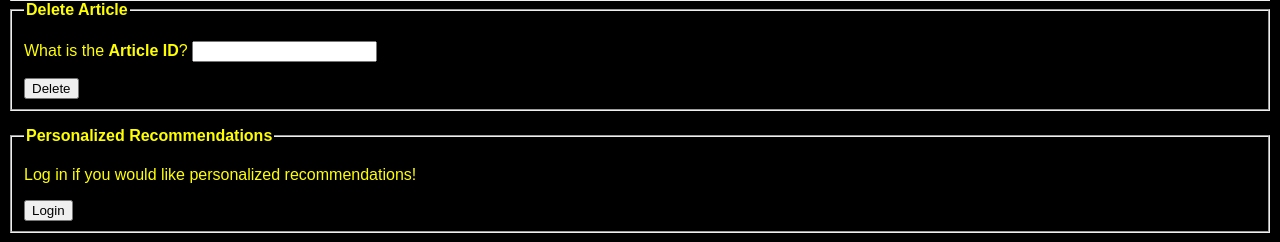
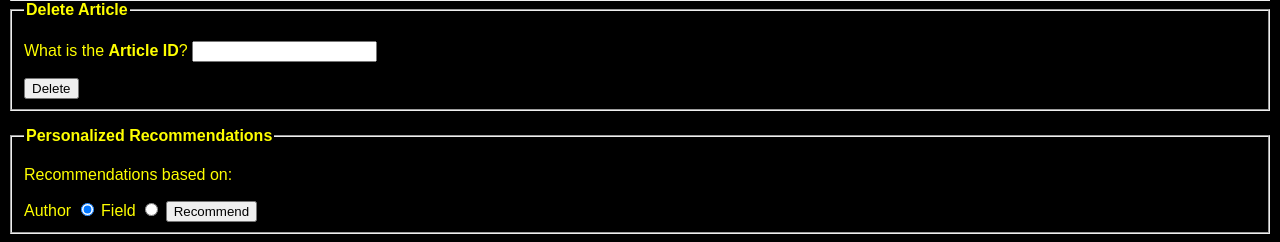
Before and after one commit to hyun11732/abracada, a Flask app: page / in a window 1280 px wide. Shown: the part 1014-1256 px from the top of the page. Run offline with Flask 2, Linux system fonts and the light colour scheme.

```diff
--- a/templates/webpage.html
+++ b/templates/webpage.html
@@ -159,8 +159,16 @@
     <form>
       <fieldset>
         <legend><b>Personalized Recommendations</b></legend>
-        <p>Log in if you would like personalized recommendations!</p>
-        <button type="button" onclick="personal_recommend()">Login</button>
+        <p>Recommendations based on:</p>
+        <label class="container">Author
+          <input type="radio" checked="checked" name="radio2">
+          <span class="checkmark"></span>
+        </label>
+        <label class="container">Field
+          <input type="radio" name="radio2">
+          <span class="checkmark"></span>
+        </label>
+        <button type="button" onclick="personal_recommend()">Recommend</button>
       </fieldset>
     </form>
     <script src="https://ajax.googleapis.com/ajax/libs/jquery/3.4.1/jquery.min.js"></script>
@@ -269,8 +277,19 @@
       }
       function personal_recommend() {
         x = user
+        var radios = document.getElementsByName('radio2');
+        var search_by = 0;
+        for (var i = 0, length = radios.length; i < length; i++)
+        {
+         if (radios[i].checked)
+         {
+          search_by = i;
+          alert(search_by);
+          break;
+         }
+        }
         $.post( "/recom", {
-          username : x }).done(function(data) {
+          username : x , by : search_by}).done(function(data) {
           var stat = data["status"];
           if(stat == "fail") {
             alert("ERROR: Could not create new account")
```
